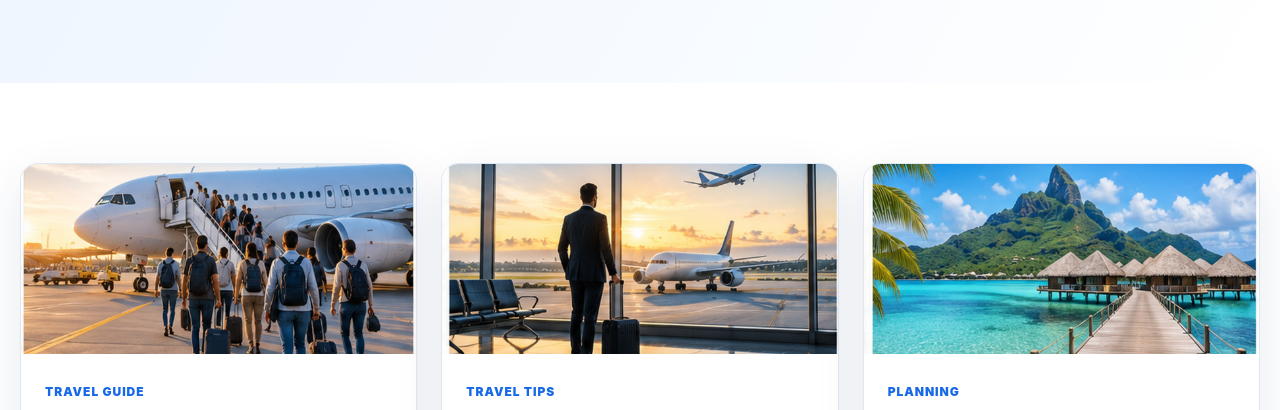
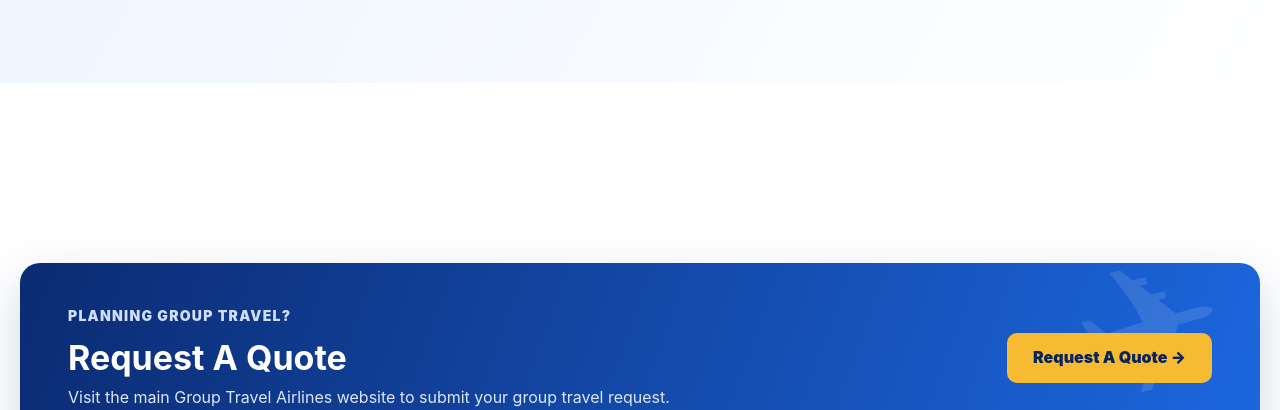
Before and after one commit to grouptravelairlines/Group-Travel-Airlines, a plain HTML site: page blog.html in a window 1280 px wide. Shown: the part 379-789 px from the top of the page. Drawn offline with Linux system fonts and the light colour scheme; no server answers.

Commit message:
Remove pre-filled blog content
Removed fallback articles section from the blog.

```diff
--- a/blog.html
+++ b/blog.html
@@ -21,10 +21,6 @@
 <section class="blog-hero"><div class="container"><p class="eyebrow">GROUP TRAVEL AIRLINES</p><h1>Blog</h1><p>Practical information, guides and tips for planning group travel.</p></div></section>
 <section class="content-section"><div class="container">
   <div id="dynamicArticles" class="article-grid"></div>
-  <div id="fallbackArticles" class="article-grid">
-    <article class="article-card"><img class="article-image" src="assets/group-travel.jpg" alt=""><div class="article-body"><span class="article-label">TRAVEL GUIDE</span><h2>How to Book Group Flights</h2><p>Publish your first original article from the Admin panel.</p><a href="#">Read article →</a></div></article>
-    <article class="article-card"><img class="article-image" src="assets/travel-planning.jpg" alt=""><div class="article-body"><span class="article-label">TRAVEL TIPS</span><h2>Group Travel Tips for a Smooth Journey</h2><p>Publish your first original article from the Admin panel.</p><a href="#">Read article →</a></div></article>
-    <article class="article-card"><img class="article-image" src="assets/travel-articles.jpg" alt=""><div class="article-body"><span class="article-label">PLANNING</span><h2>Planning a Group Journey</h2><p>Publish your first original article from the Admin panel.</p><a href="#">Read article →</a></div></article>
   </div>
 </div></section>
 <section class="quote-cta"><div class="container"><div class="quote-box"><div class="quote-copy"><p class="eyebrow">PLANNING GROUP TRAVEL?</p><h2>Request A Quote</h2><p>Visit the main Group Travel Airlines website to submit your group travel request.</p></div><a class="btn btn-gold" href="https://www.grouptravelairlines.com/">Request A Quote →</a></div></div></section>
```
